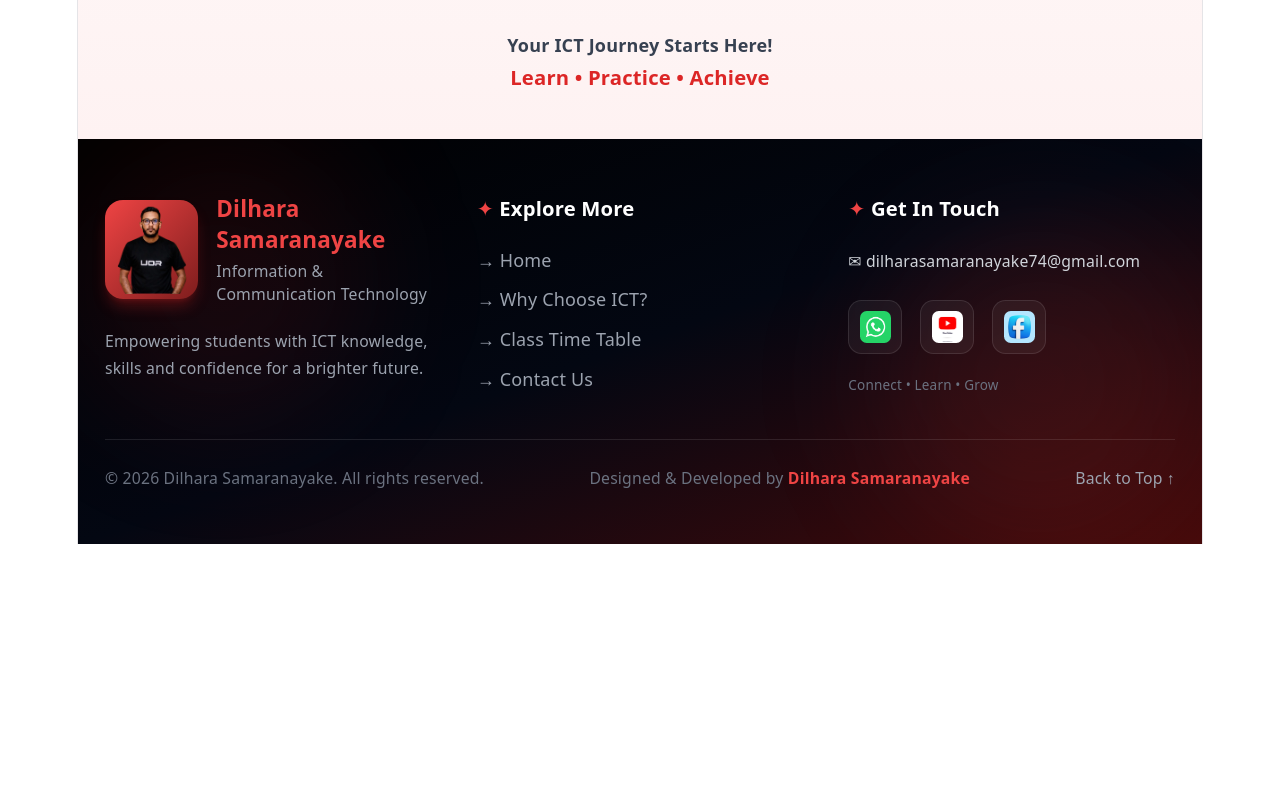
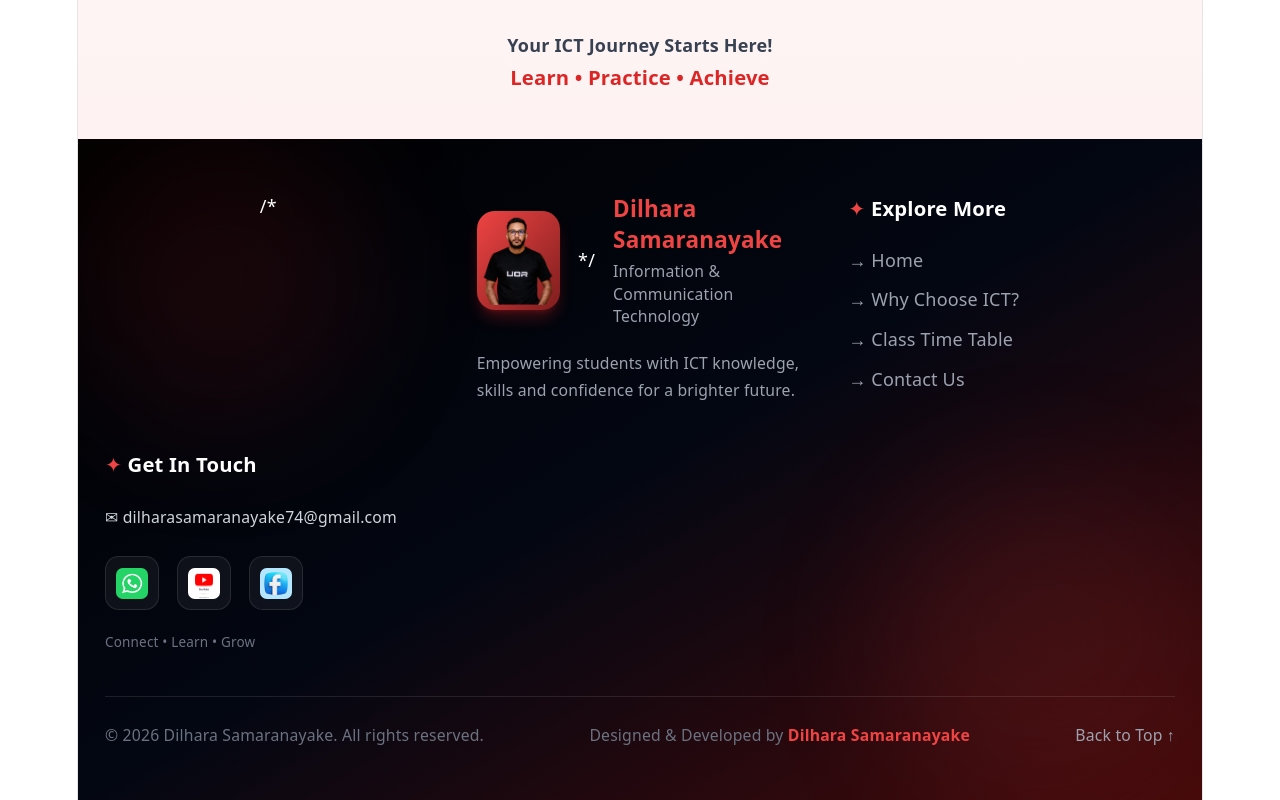
Before and after one commit to Dilhara-hub/class-website, a React (Vite) app: page / in a window 1280 px wide. Shown: the part 2580-3380 px from the top of the page. Before the commit the page ends 3124 px from the top, so only its background shows below. Built offline with nearby package versions, Linux system fonts and the light colour scheme.

Commit message:
Comment out logo and brand section in Footer
Commented out the logo and brand section in the footer.

```diff
--- a/src/assets/components/Footer.jsx
+++ b/src/assets/components/Footer.jsx
@@ -10,7 +10,7 @@ export default function Footer() {
 
         <div className="grid grid-cols-1 md:grid-cols-3 gap-10 items-start">
 
-          {/* Logo & Brand */}
+          /* {/* Logo & Brand */}
           <div className="text-center md:text-left">
             <div className="flex flex-col sm:flex-row items-center justify-center md:justify-start gap-4 mb-5">
               <div className="p-1 rounded-2xl bg-gradient-to-br from-red-500 to-red-900 shadow-lg shadow-red-600/30">
@@ -19,7 +19,7 @@ export default function Footer() {
                   alt="Dilhara Samaranayake Logo"
                   className="w-28 h-20 rounded-xl object-cover"
                 />
-              </div>
+              </div> */
 
               <div>
                 <h3 className="text-xl font-extrabold text-red-500">
```
